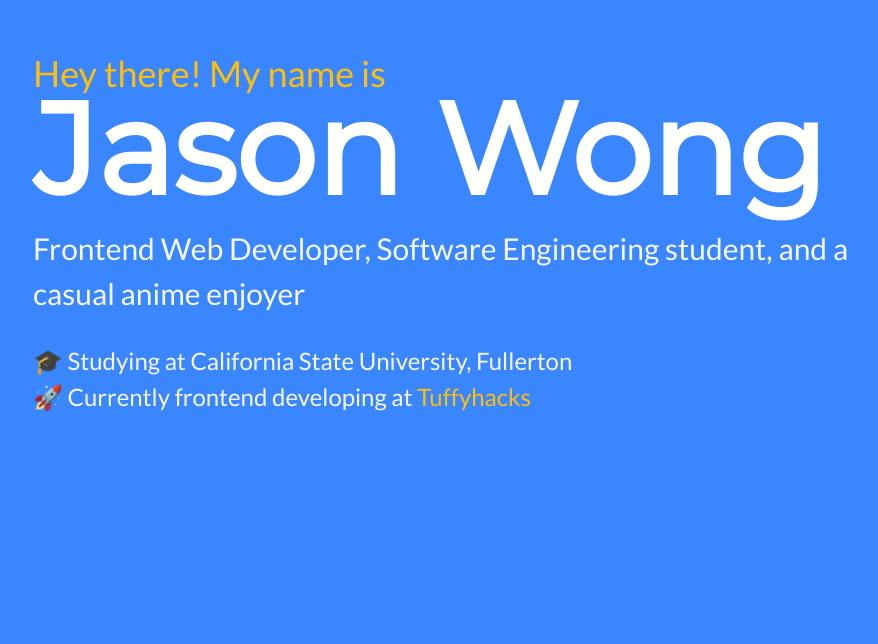
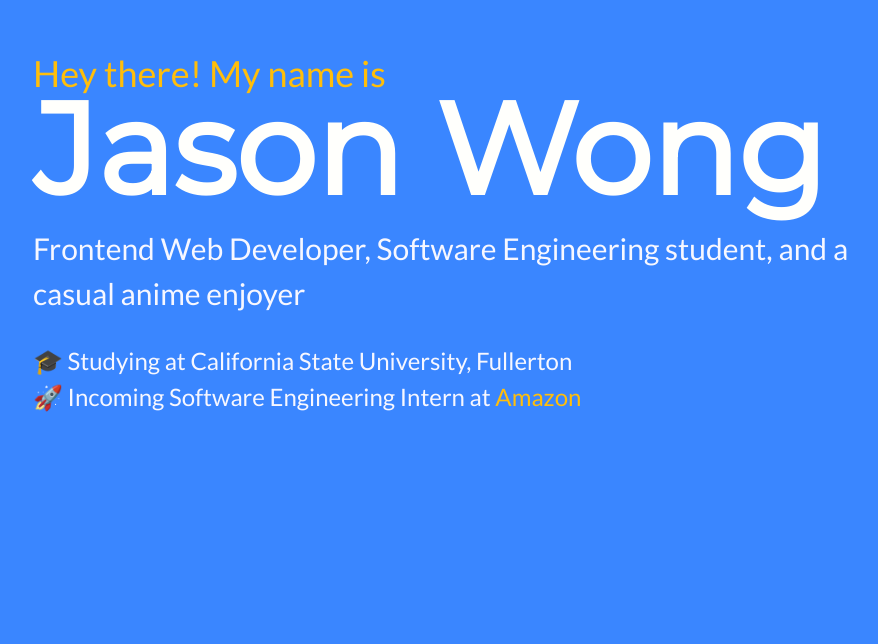
Before and after one commit to jaasonw/jason-wong.me, a Next.js app: page / in a window 1280 px wide. Shown: the part 156-800 px from the top of the page, without its empty margins (16-894 px from the left). Built offline with nearby package versions, Linux system fonts and the light colour scheme.

Commit message:
amazon btw 🚀

```diff
--- a/components/Contact.jsx
+++ b/components/Contact.jsx
@@ -59,7 +59,7 @@ export default function Contact() {
           <br></br>
           Designed and built by Jason Wong
           <br></br>
-          Copyright 2021
+          Copyright 2022
           <br></br>
           Built with{" "}
           <Text as="a" color="#FFBE0B">
--- a/components/Header.jsx
+++ b/components/Header.jsx
@@ -66,9 +66,9 @@ export default function Header() {
               >
                 🎓 Studying at California State University, Fullerton
                 <br />
-                🚀 Currently frontend developing at{" "}
-                <Link href="https://www.tuffyhacks.com/" color="#FFBE0B">
-                  Tuffyhacks
+                🚀 Incoming Software Engineering Intern at{" "}
+                <Link href="https://www.amazon.com/" color="#FFBE0B">
+                  Amazon
                 </Link>
               </Text>
             </motion.div>
```
